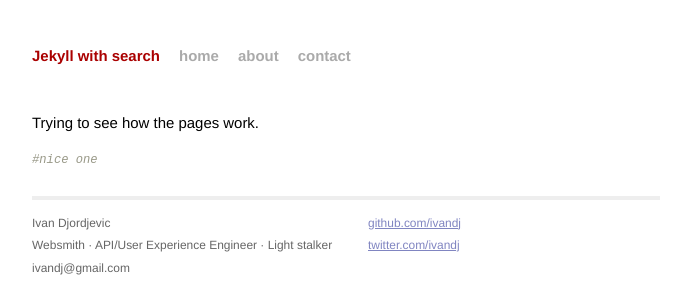
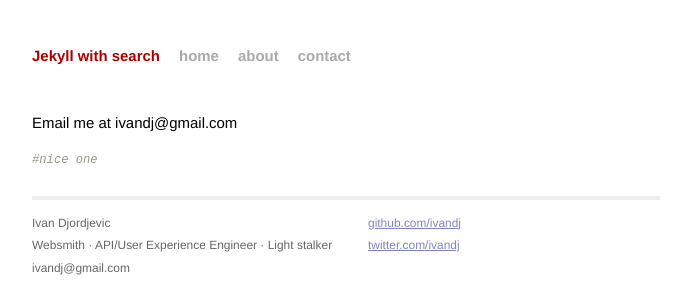
Before and after one commit to ivandj/jkls, a Jekyll site: the page built from contact.md, in a window 1280 px wide. Shown: the top 307 px of the page, without its empty margins (294-985 px from the left). Built offline with Jekyll 4.4.1, drawn with Linux system fonts in a browser that asks for light colours; nearby versions of some CDN libraries; Markdown is read by kramdown in place of the engine named in the settings.

```diff
--- a/contact.md
+++ b/contact.md
@@ -8,7 +8,7 @@ id: /contact
 icons: true
 ---
 
-Trying to see how the pages work.
+Email me at ivandj@gmail.com
 
 {% highlight ruby %}
 #nice one
```
